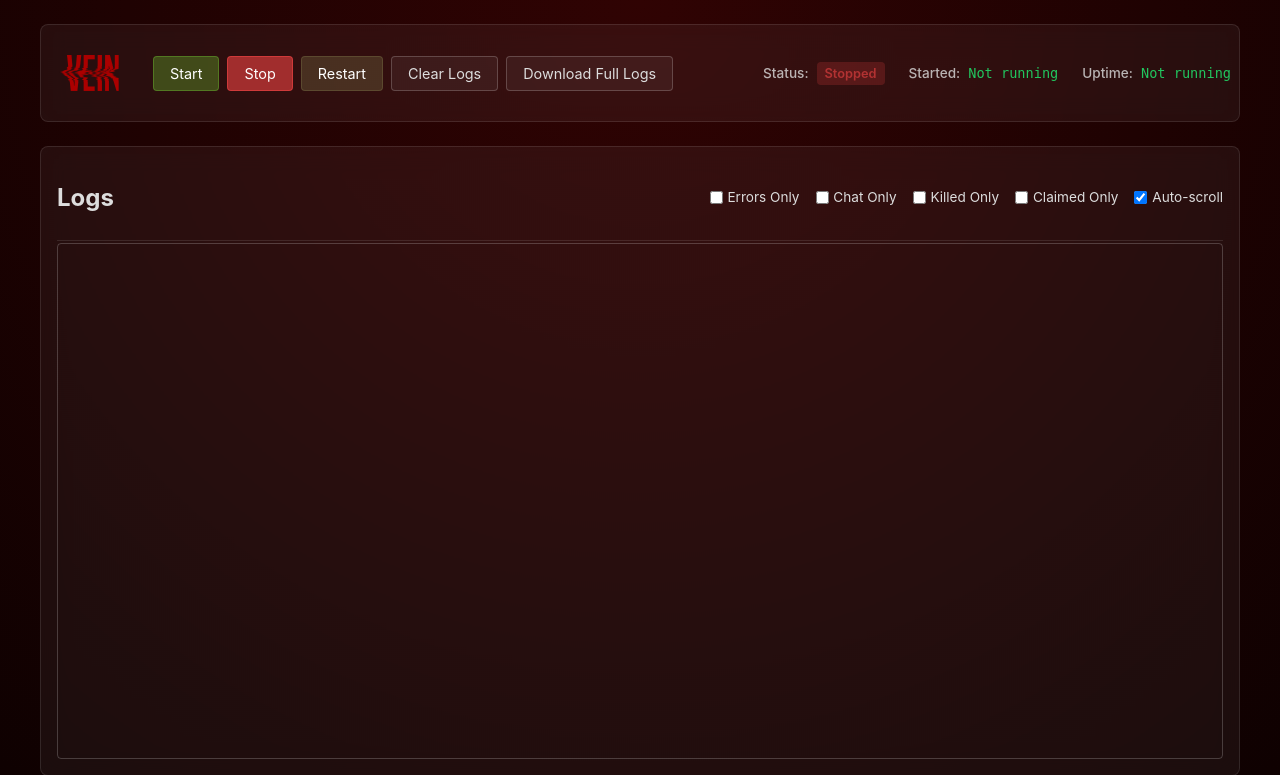
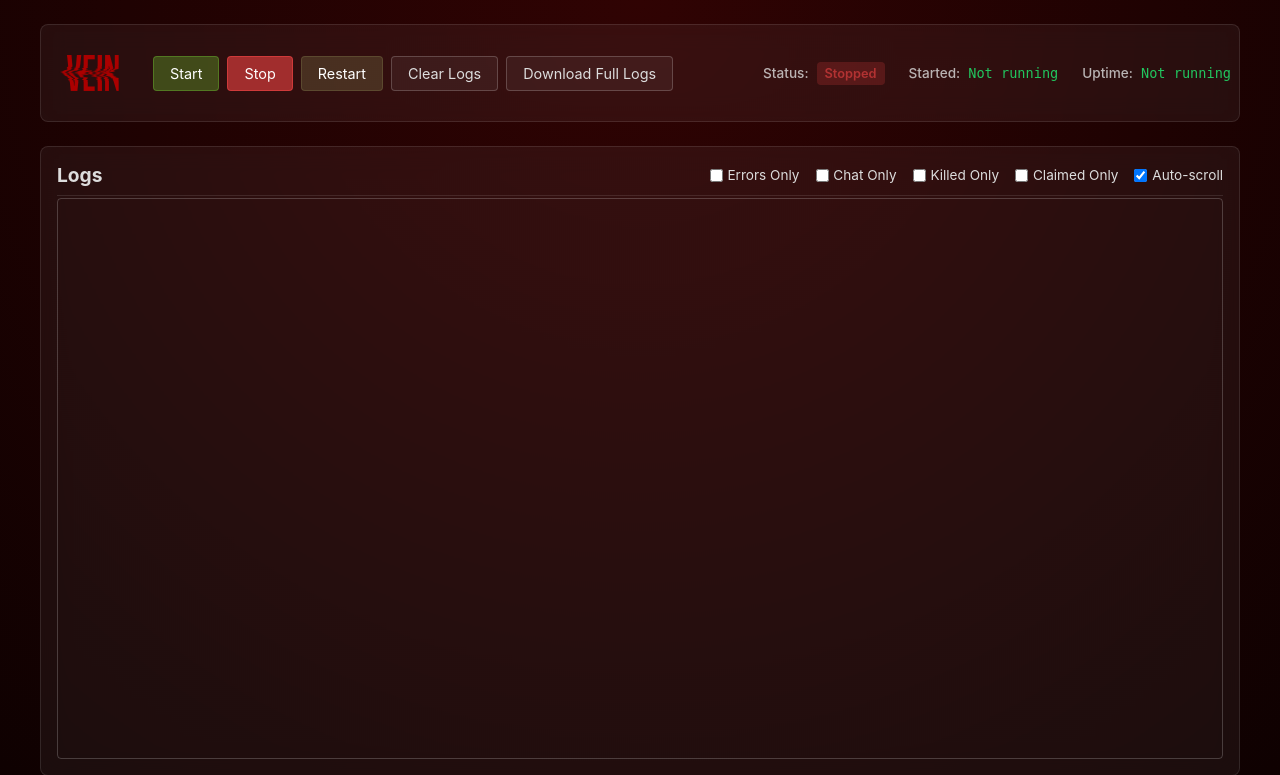
Before and after one commit to lennoknet/vein-server, a Flask app: page / in a window 1280 px wide. Shown: the top 775 px of the page. Run offline with Flask 3, Linux system fonts and the light colour scheme; data that the repository does not hold is empty.

Commit message:
Ditto ditto

```diff
--- a/dash/static/styles.css
+++ b/dash/static/styles.css
@@ -131,6 +131,11 @@ button:hover {
   border-bottom: 1px solid rgba(255,255,255,0.1);
   padding-bottom: 0.5rem;
   margin-bottom: 0.15rem;
+}
+
+.logs-header h2 {
+  font-size: 1.2rem;
+  margin: 0;
 }
 
 .logs-controls {
```
